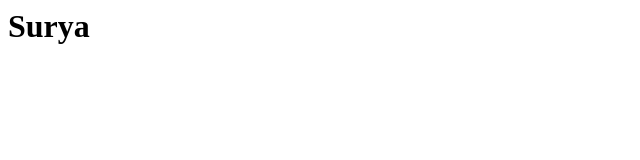
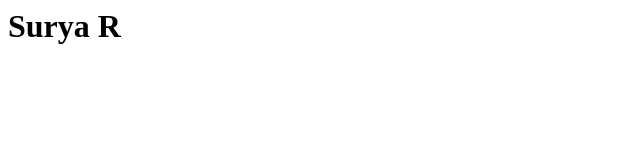
Before and after one commit to SuryaRamanathan/dummyrepo, a plain HTML site: page index.html in a window 1280 px wide. Shown: the full height of the page, 0-640 px from the left. Drawn offline with Linux system fonts and the light colour scheme.

Commit message:
Update index.html

```diff
--- a/index.html
+++ b/index.html
@@ -6,6 +6,6 @@
     <title>Document</title>
 </head>
 <body>
-    <h1>Surya</h1>
+    <h1>Surya R</h1>
 </body>
 </html>
```
